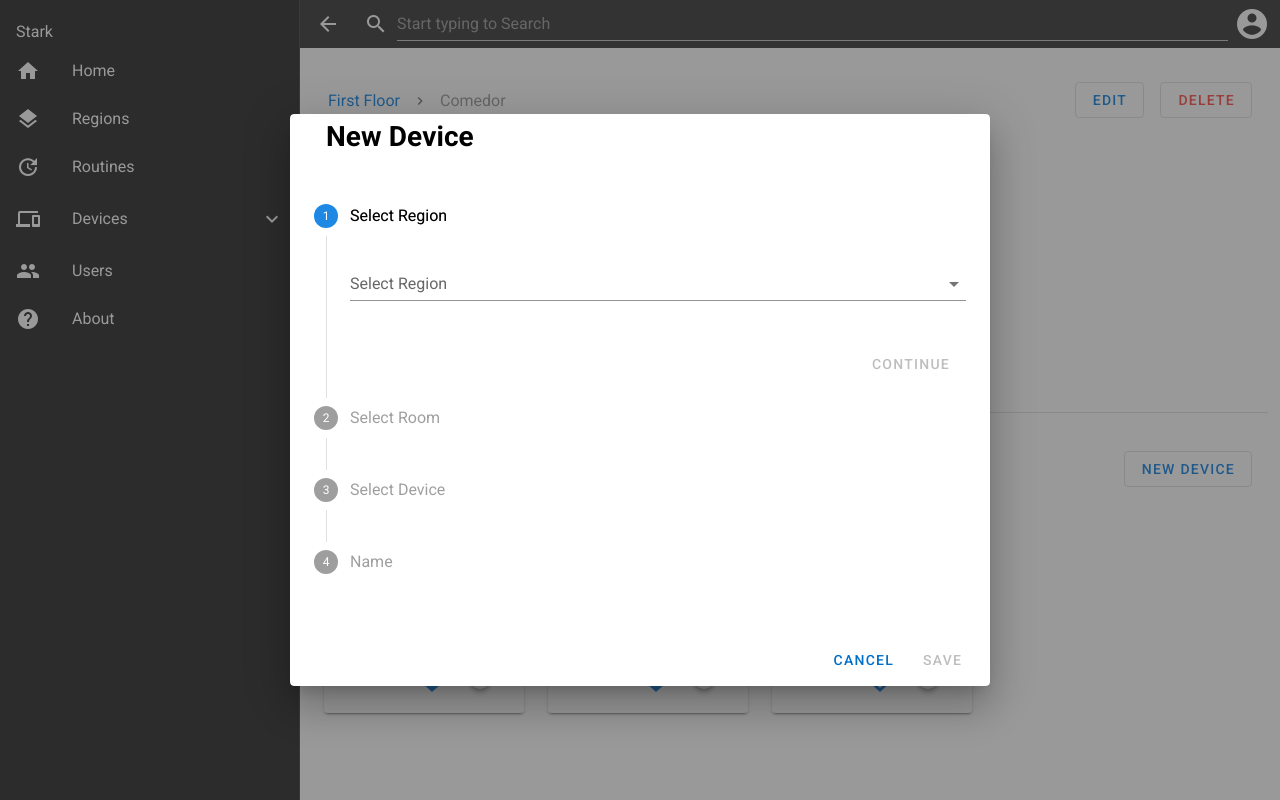
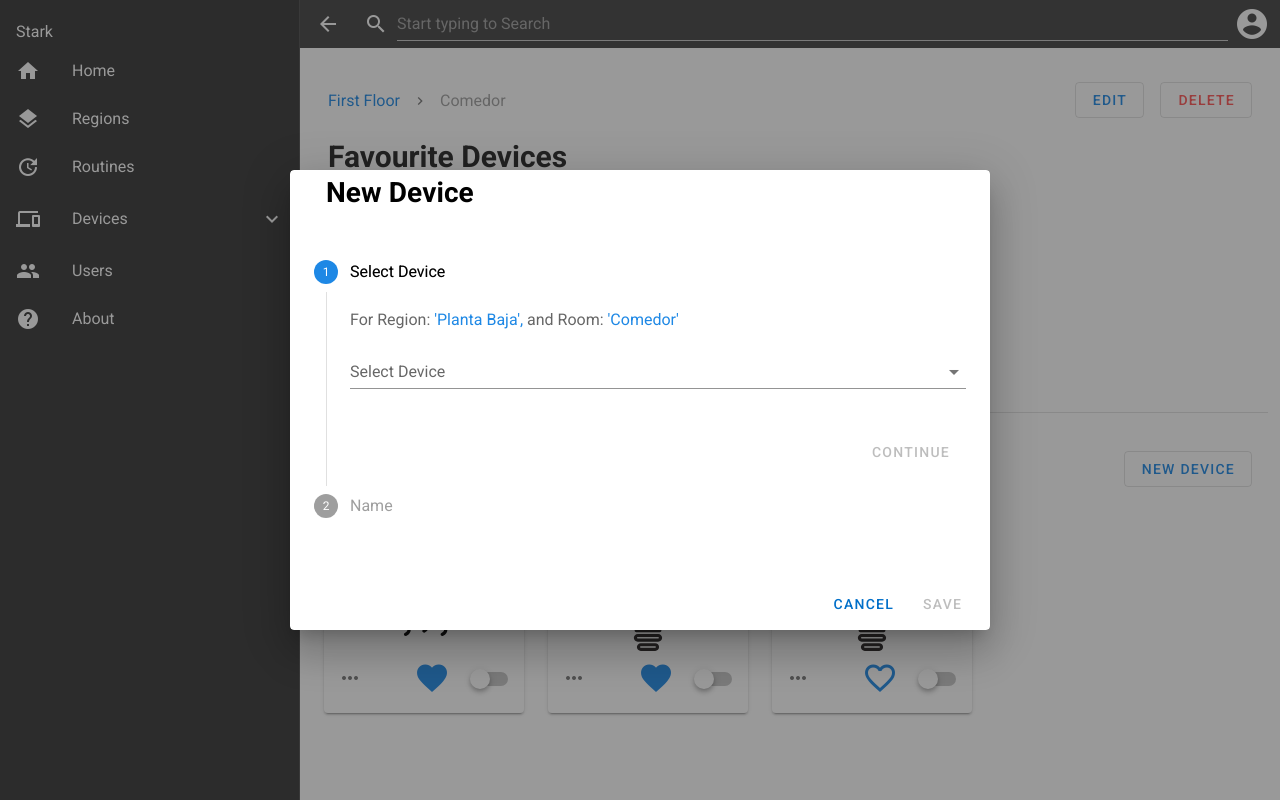
Before and after one commit to nicbritos/hci-stark-industries-web, a Vue app: page /regions/1 in a window 1280 px wide. Both pictures are taken after a click on the button "NEW DEVICE". Built offline with nearby package versions, Linux system fonts and the light colour scheme.

Commit message:
Now NewDevice component automatically updates qty of steps when a Region or Room is specified

```diff
--- a/src/components/Menus/NewDevice.vue
+++ b/src/components/Menus/NewDevice.vue
@@ -16,13 +16,13 @@
         </v-row>
       </v-container>
     </v-card-text>
-    <v-stepper vertical class="elevation-0" v-model="stepper">
+    <v-stepper vertical class="elevation-0" v-model="data.stepper">
       <template>
         <v-stepper-step
           v-if="region == null"
           step="1"
-          :rules="[() => stepper !== 1 || !error]"
-          :complete="stepper > 1 && !error"
+          :rules="[() => data.stepper !== 1 || !data.error]"
+          :complete="data.stepper > 1 && !data.error"
         >
           Select Region
         </v-stepper-step>
@@ -31,7 +31,7 @@
           <v-row>
             <v-col>
               <v-select
-                v-model="selectedRegion"
+                v-model="data.selectedRegion"
                 :items="regions"
                 label="Select Region"
                 item-value="id"
@@ -40,8 +40,8 @@
                 id="region-id"
                 menu-props="offsetY, offsetOverflow"
                 no-data-text="Region not found"
-                :error="error"
-                :error-messages="errorMessages"
+                :error="data.error"
+                :error-messages="data.errorMessages"
                 @change="validateRegion"
               ></v-select>
             </v-col>
@@ -55,8 +55,8 @@
                 text
                 v-blur
                 color="primary"
-                @click="stepper++"
-                :disabled="error || selectedRegion == null"
+                @click="data.stepper++"
+                :disabled="data.error || data.selectedRegion == null"
                 >Continue</v-btn
               >
             </v-col>
@@ -65,14 +65,14 @@
 
         <v-stepper-step
           v-if="room == null"
-          step="2"
-          :rules="[() => stepper !== 2 || !error]"
-          :complete="stepper > 2 && !error"
+          :step="roomStep"
+          :rules="[() => data.stepper !== roomStep || !data.error]"
+          :complete="data.stepper > roomStep && !data.error"
         >
           Select Room
         </v-stepper-step>
 
-        <v-stepper-content v-if="room == null" step="2">
+        <v-stepper-content v-if="room == null" :step="roomStep">
           <v-row dense>
             <v-col>
               <span class="text--secondary">
@@ -81,7 +81,7 @@
                   '{{
                     region != null
                       ? getRegionName(region)
-                      : getRegionName(selectedRegion)
+                      : getRegionName(data.selectedRegion)
                   }}'
                 </span>
               </span>
@@ -90,7 +90,7 @@
           <v-row dense>
             <v-col>
               <v-select
-                v-model="selectedRoom"
+                v-model="data.selectedRoom"
                 :items="rooms"
                 label="Select Room"
                 item-value="id"
@@ -99,8 +99,8 @@
                 id="room-id"
                 menu-props="offsetY, offsetOverflow"
                 no-data-text="Room not found"
-                :error="error"
-                :error-messages="errorMessages"
+                :error="data.error"
+                :error-messages="data.errorMessages"
                 @change="validateRoom"
               ></v-select>
             </v-col>
@@ -122,8 +122,8 @@
                 text
                 v-blur
                 color="primary"
-                @click="stepper++"
-                :disabled="error || selectedRoom == null"
+                @click="data.stepper++"
+                :disabled="data.error || data.selectedRoom == null"
                 >Continue</v-btn
               >
             </v-col>
@@ -131,14 +131,14 @@
         </v-stepper-content>
 
         <v-stepper-step
-          step="3"
-          :rules="[() => stepper !== 3 || !error]"
-          :complete="stepper > 3 && !error"
+          :step="deviceStep"
+          :rules="[() => data.stepper !== deviceStep || !data.error]"
+          :complete="data.stepper > deviceStep && !data.error"
         >
           Select Device
         </v-stepper-step>
 
-        <v-stepper-content step="3">
+        <v-stepper-content :step="deviceStep">
           <v-row dense>
             <v-col>
               <span class="text--secondary">
@@ -147,7 +147,7 @@
                   '{{
                     region != null
                       ? getRegionName(region)
-                      : getRegionName(selectedRegion)
+                      : getRegionName(data.selectedRegion)
                   }}',
                 </span>
               </span>
@@ -157,7 +157,7 @@
                   >'{{
                     region != null
                       ? getRoomName(room)
-                      : getRoomName(selectedRoom)
+                      : getRoomName(data.selectedRoom)
                   }}'
                 </span>
               </span>
@@ -166,7 +166,7 @@
           <v-row dense>
             <v-col>
               <v-select
-                v-model="device"
+                v-model="data.device"
                 :items="devices"
                 label="Select Device"
                 item-value="id"
@@ -175,8 +175,8 @@
                 id="device-id"
                 menu-props="offsetY, offsetOverflow"
                 no-data-text="Room not found"
-                :error="error"
-                :error-messages="errorMessages"
+                :error="data.error"
+                :error-messages="data.errorMessages"
                 @change="validateDevice"
               ></v-select>
             </v-col> </v-row
@@ -197,8 +197,8 @@
                 text
                 v-blur
                 color="primary"
-                @click="stepper++"
-                :disabled="error || device == null"
+                @click="data.stepper++"
+                :disabled="data.error || data.device == null"
                 >Continue</v-btn
               >
             </v-col>
@@ -206,14 +206,14 @@
         </v-stepper-content>
 
         <v-stepper-step
-          step="4"
-          :rules="[() => stepper !== 4 || !error]"
-          :complete="stepper > 4 && !error"
+          :step="nameStep"
+          :rules="[() => data.stepper !== nameStep || !data.error]"
+          :complete="data.stepper > nameStep && !data.error"
         >
           Name
         </v-stepper-step>
 
-        <v-stepper-content step="4">
+        <v-stepper-content :step="nameStep">
           <v-row dense>
             <v-col>
               <span class="text--secondary">
@@ -222,7 +222,7 @@
                   '{{
                     region != null
                       ? getRegionName(region)
-                      : getRegionName(selectedRegion)
+                      : getRegionName(data.selectedRegion)
                   }}',
                 </span>
               </span>
@@ -232,25 +232,27 @@
                   >'{{
                     region != null
                       ? getRoomName(room)
-                      : getRoomName(selectedRoom)
+                      : getRoomName(data.selectedRoom)
                   }}',
                 </span>
               </span>
               <span class="text--secondary">
                 and Device:
-                <span class="blue--text"> '{{ getDeviceName(device) }}' </span>
+                <span class="blue--text">
+                  '{{ getDeviceName(data.device) }}'
+                </span>
               </span>
             </v-col>
           </v-row>
           <v-row dense>
             <v-col>
               <v-text-field
-                v-model="name"
+                v-model="data.name"
                 label="Enter Name"
                 clearable
-                :error="error"
-                :error-messages="errorMessages"
-                @input="validateName(name)"
+                :error="data.error"
+                :error-messages="data.errorMessages"
+                @input="validateName(data.name)"
               ></v-text-field>
             </v-col>
           </v-row>
@@ -259,7 +261,12 @@
               <v-spacer></v-spacer>
             </v-col>
             <v-col cols="auto">
-              <v-btn text v-blur color="primary" @click="backOneStep"
+              <v-btn
+                :disabled="data.loading"
+                text
+                v-blur
+                color="primary"
+                @click="backOneStep"
                 >Back</v-btn
               >
             </v-col>
@@ -272,11 +279,12 @@
       <v-spacer></v-spacer>
       <v-btn color="blue darken-1" text @click="onCancel" v-blur>Cancel</v-btn>
       <v-btn
-        :disabled="stepper < 4 || error || name == null"
+        :disabled="data.stepper < 4 || data.error || data.name == null"
         color="blue darken-1"
         text
         @click="onSave"
         v-blur
+        :loading="data.loading"
         >Save</v-btn
       >
     </v-card-actions>
@@ -297,20 +305,43 @@ export default {
     region: {
       type: String,
       required: false
+    },
+    value: {
+      type: Boolean,
+      required: true
     }
   },
   data() {
     return {
-      stepper: 1,
-      selectedRegion: null,
-      selectedRoom: null,
-      name: null,
-      device: null,
-      error: false,
-      errorMessages: []
+      data: {}
     };
   },
   computed: {
+    defaultData() {
+      return {
+        stepper: 1,
+        selectedRegion: null,
+        selectedRoom: null,
+        name: null,
+        device: null,
+        error: false,
+        errorMessages: [],
+        loading: false
+      };
+    },
+    roomStep() {
+      if (this.region == null) return 2;
+      return 1;
+    },
+    deviceStep() {
+      if (this.region == null) return 3;
+      if (this.room == null) return 2;
+      return 1;
+    },
+    nameStep() {
+      return this.deviceStep + 1;
+    },
+
     regions() {
       return [
         {
@@ -340,25 +371,40 @@ export default {
       ];
     }
   },
+  watch: {
+    value: {
+      handler: function(val) {
+        if (!val) {
+          this.resetData();
+        }
+      }
+    }
+  },
+  created() {
+    this.resetData();
+  },
   methods: {
+    resetData() {
+      this.data = Object.assign({}, this.defaultData);
+    },
     backOneStep() {
-      if (this.stepper === 4) {
-        this.stepper--;
-        this.name = null;
-      } else if (this.stepper === 3) {
+      if (this.data.stepper === 4) {
+        this.data.stepper--;
+        this.data.name = null;
+      } else if (this.data.stepper === 3) {
         if (this.room == null) {
-          this.stepper--;
-          this.device = null;
+          this.data.stepper--;
+          this.data.device = null;
         }
-      } else if (this.stepper === 2) {
+      } else if (this.data.stepper === 2) {
         if (this.region == null) {
-          this.stepper--;
-          this.room = null;
+          this.data.stepper--;
+          this.selectedRoom = null;
         }
       }
 
-      this.error = false;
-      this.errorMessages = [];
+      this.data.error = false;
+      this.data.errorMessages = [];
     },
 
     getRegionName(regionId) {
@@ -375,28 +421,30 @@ export default {
 
     validateRegion() {
       let messages = [];
-      if (this.selectedRegion == null) messages.push("Please, select a Region");
-      this.errorMessages = messages;
-      this.error = messages.length > 0;
+      if (this.data.selectedRegion == null)
+        messages.push("Please, select a Region");
+      this.data.errorMessages = messages;
+      this.data.error = messages.length > 0;
     },
     validateRoom() {
       let messages = [];
-      if (this.selectedRoom == null) messages.push("Please, select a Room");
-      this.errorMessages = messages;
-      this.error = messages.length > 0;
+      if (this.data.selectedRoom == null)
+        messages.push("Please, select a Room");
+      this.data.errorMessages = messages;
+      this.data.error = messages.length > 0;
     },
     validateDevice() {
       let messages = [];
-      if (this.device == null) messages.push("Please, select a Device");
-      this.errorMessages = messages;
-      this.error = messages.length > 0;
+      if (this.data.device == null) messages.push("Please, select a Device");
+      this.data.errorMessages = messages;
+      this.data.error = messages.length > 0;
     },
     validateName(name) {
       let messages = [];
       if (typeof name !== "string" || name.trim().length === 0)
         messages.push("Please, enter a Name");
-      this.errorMessages = messages;
-      this.error = messages.length > 0;
+      this.data.errorMessages = messages;
+      this.data.error = messages.length > 0;
     },
 
     onCancel() {
@@ -404,11 +452,12 @@ export default {
     },
     onSave() {
       let newDevice = {
-        region: this.region != null ? this.region : this.selectedRegion,
-        room: this.room != null ? this.room : this.selectedRoom,
-        device: this.device,
-        name: this.name
+        region: this.region != null ? this.region : this.data.selectedRegion,
+        room: this.room != null ? this.room : this.data.selectedRoom,
+        device: this.data.device,
+        name: this.data.name
       };
+      this.data.loading = true;
       this.$emit("save", newDevice);
     }
   }
--- a/src/views/Room.vue
+++ b/src/views/Room.vue
@@ -2,7 +2,12 @@
   <v-container grid-list-md fluid>
 <!--    <v-dialog persistent v-model="dialogs.devices.new" max-width="700px">-->
       <v-dialog v-model="dialogs.devices.new" max-width="700px">
-    <NewDevice></NewDevice>
+    <NewDevice
+            region="ABC1"
+            room="ABC2"
+            :value="dialogs.devices.new"
+            @cancel="newDeviceClose"
+    ></NewDevice>
     </v-dialog>
     <v-toolbar class="ml-n6" flat color="transparent">
       <Breadcrumbs
```
